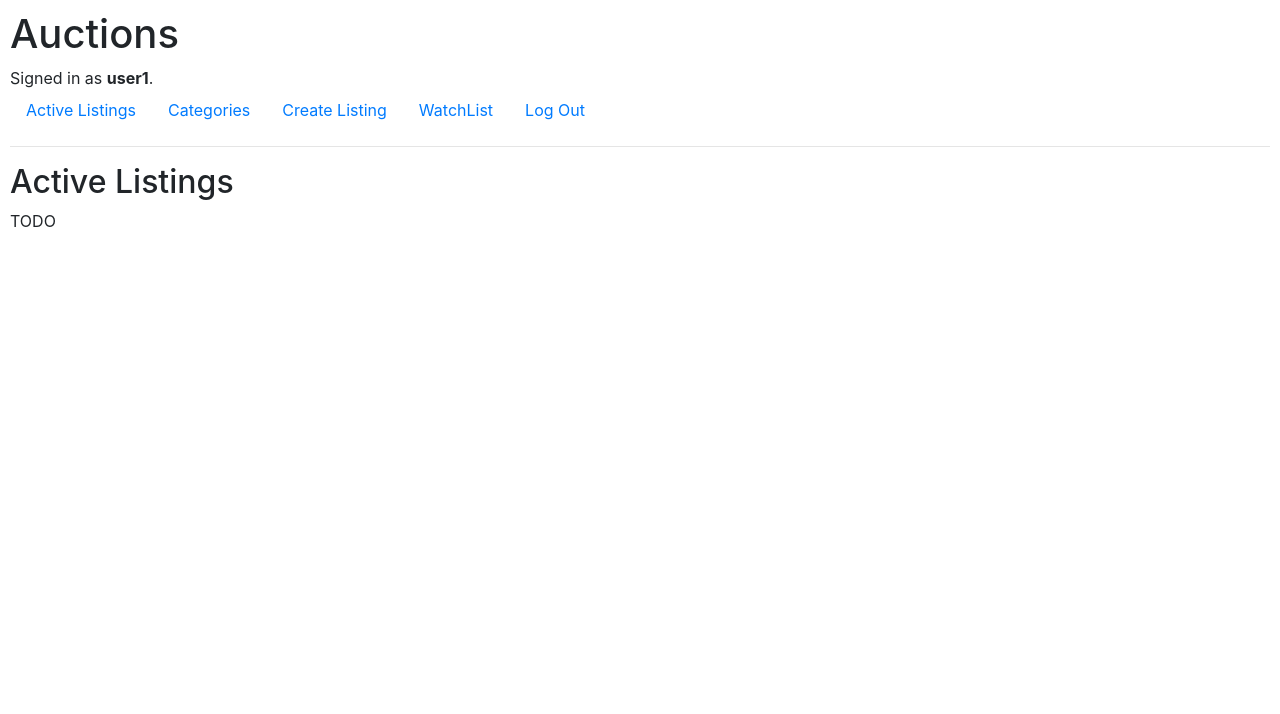
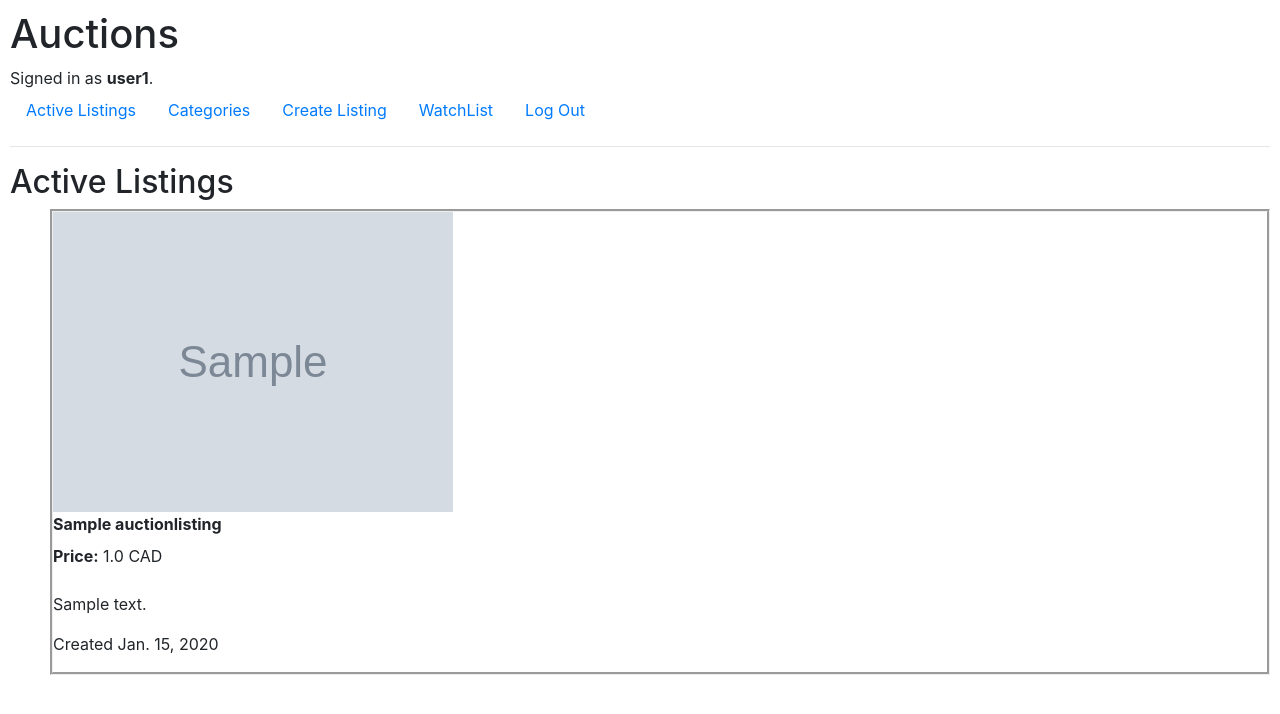
Before and after one commit to shmaiii/Cartoon-Network-Auctions-Site, a Django app: page / in a window 1280 px wide. Shown: the top 714 px of the page. Run offline with Django 3.2, Linux system fonts and the light colour scheme; a user stored in the database is signed in; tables that the repository leaves empty hold one stand-in row (values such as "Sample post"); grey boxes marked "Sample" are stand-in pictures; some libraries are stand-ins or nearby versions.

Commit message:
allow users to create listing and make index show all listings in a list

```diff
--- a/auctions/models.py
+++ b/auctions/models.py
@@ -19,8 +19,8 @@ class AuctionListing(models.Model):
     description = models.CharField(blank = True, max_length=1000)
     picture = models.URLField()
     time_posted = models.DateField(auto_now_add = True)
-    num_of_bids = models.IntegerField()
-    category = models.CharField(choices = Category.choices, max_length=50)
+    #num_of_bids = models.IntegerField()
+    #category = models.CharField(choices = Category.choices, max_length=50)
     starting_bid = models.FloatField()
 
 
--- a/auctions/static/auctions/styles.css
+++ b/auctions/static/auctions/styles.css
@@ -1,3 +1,7 @@
 body {
     padding: 10px;
 }
+
+label {
+    font-weight: bold;
+}
--- a/auctions/templates/auctions/index.html
+++ b/auctions/templates/auctions/index.html
@@ -2,6 +2,27 @@
 
 {% block body %}
     <h2>Active Listings</h2>
+    <ul style="list-style-type:none">
+        {% for listing in listings %}
+        <li>
+            <div id="each-listing" style="border-style: groove; margin: 0 auto; width: auto; height:auto">
 
-    TODO
+                <div class="image">
+                    <img class="listing_image" src="{{listing.picture}}" alt="Image of {{listing.title}}">
+                </div>
+
+                <div class="content-descr" style="height: auto; width:auto">
+                    <label>{{listing.title}}</label>
+                    <br>
+                    <p><label>Price: </label> {{listing.starting_bid}} CAD</p>
+                    <p>{{listing.description}}</p>
+                    <p>Created {{listing.time_posted}}</p>
+                </div>
+
+            </div>
+        </li>
+        <br>
+        {% endfor %}
+    </ul>
+
 {% endblock %}
--- a/auctions/views.py
+++ b/auctions/views.py
@@ -4,11 +4,13 @@ from django.http import HttpResponse, HttpResponseRedirect
 from django.shortcuts import render
 from django.urls import reverse
 
-from .models import User
+from .models import AuctionListing, User
 
 
 def index(request):
-    return render(request, "auctions/index.html")
+    return render(request, "auctions/index.html", {
+        "listings": AuctionListing.objects.all()
+    })
 
 
 def login_view(request):
@@ -63,8 +65,19 @@ def register(request):
         return render(request, "auctions/register.html")
 
 def create_listing(request):
-    pass
+    if request.method == "POST":
 
+        #get data
+        title = request.POST["title"]
+        description = request.POST["description"]
+        starting_bid = request.POST["starting-bid"]
+        image = request.POST["image"]
+
+        #create object
+        listing = AuctionListing(title=title, description=description, picture=image, starting_bid=starting_bid )
+        listing.save()
+
+    return render(request, "auctions/create-listing.html")
 
 def watchlist(request):
     pass
```
Also changed, not shown: db.sqlite3.
